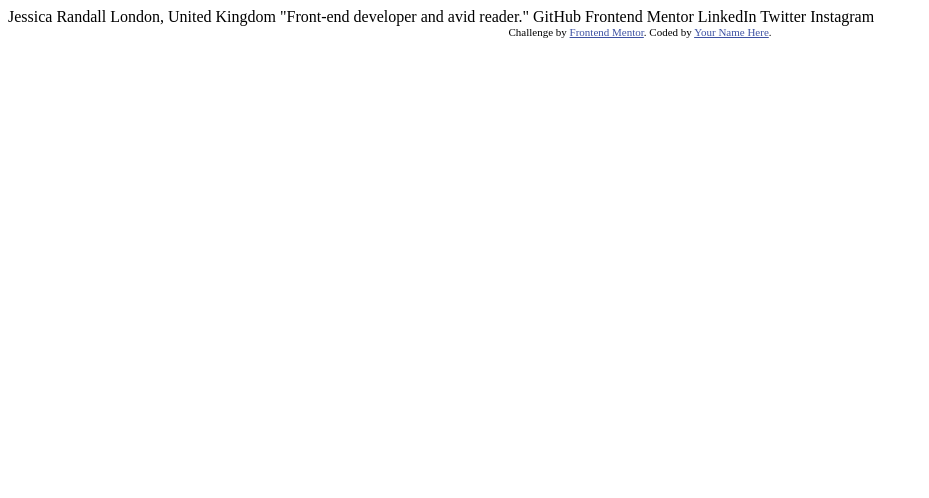
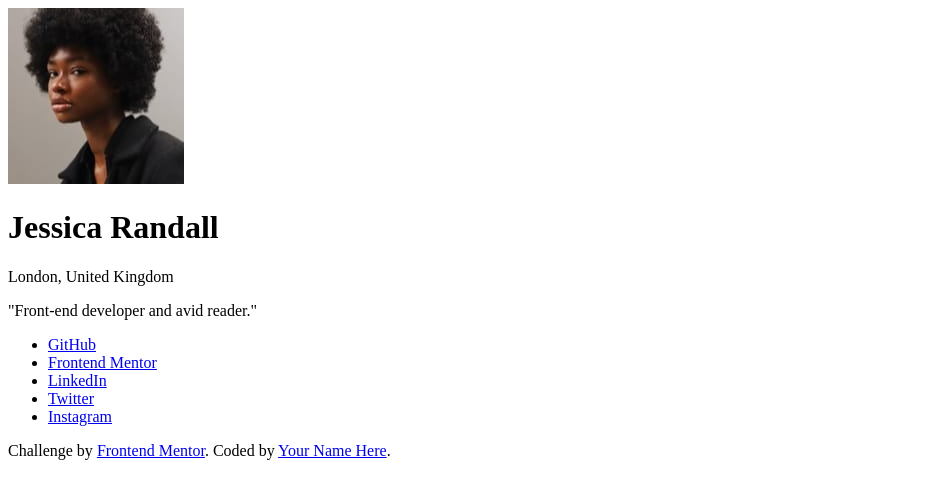
Before and after one commit to SekiroXtreme/social-links-profile-component, a plain HTML site: page index.html in a window 1280 px wide. Shown: the whole page, without its empty margins (0-929 px from the left). Drawn offline with Linux system fonts and the light colour scheme.

Commit message:
add initial html structure

```diff
--- a/index.html
+++ b/index.html
@@ -9,22 +9,21 @@
   <title>Frontend Mentor | Social links profile</title>
 
   <!-- Feel free to remove these styles or customise in your own stylesheet 👍 -->
-  <style>
-    .attribution { font-size: 11px; text-align: center; }
-    .attribution a { color: hsl(228, 45%, 44%); }
-  </style>
 </head>
 <body>
-
-  Jessica Randall
-  London, United Kingdom
-  "Front-end developer and avid reader."
-
-  GitHub
-  Frontend Mentor
-  LinkedIn
-  Twitter
-  Instagram
+  <div class="profile-card">
+    <img src="assets/images/avatar-jessica.jpeg" alt="avatar-image">
+    <h1 class="profile-name">Jessica Randall</h1>
+    <p class="profile-location">London, United Kingdom</p>
+    <p class="profile-bio">"Front-end developer and avid reader."</p>
+    <ul class="social-links">
+      <li><a href="#">GitHub</a></li>
+      <li><a href="#">Frontend Mentor</a></li>
+      <li><a href="#">LinkedIn</a></li>
+      <li><a href="#">Twitter</a></li>
+      <li><a href="#">Instagram</a></li>
+    </ul>
+  </div>
 
   <div class="attribution">
     Challenge by <a href="https://www.frontendmentor.io?ref=challenge" target="_blank">Frontend Mentor</a>.
```
